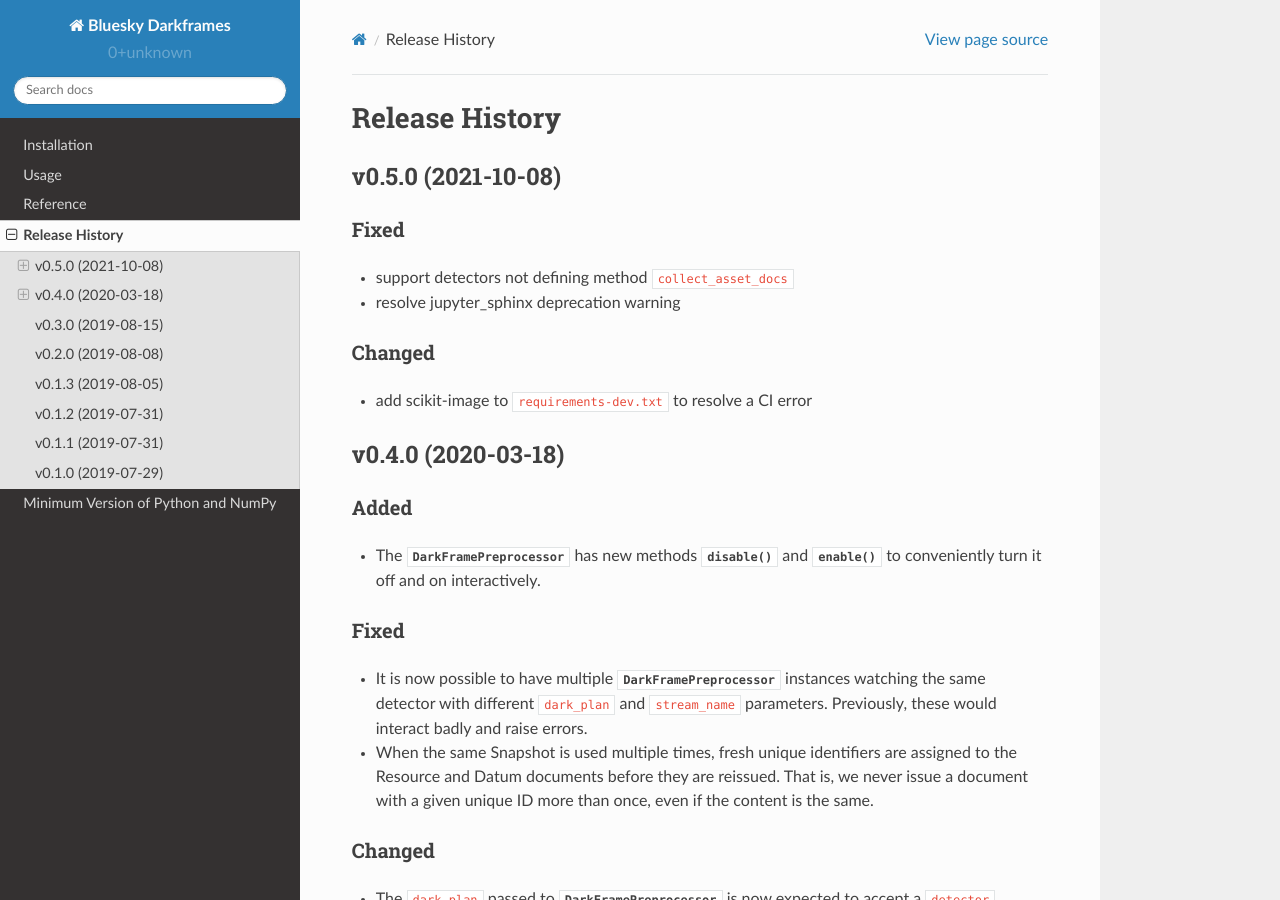
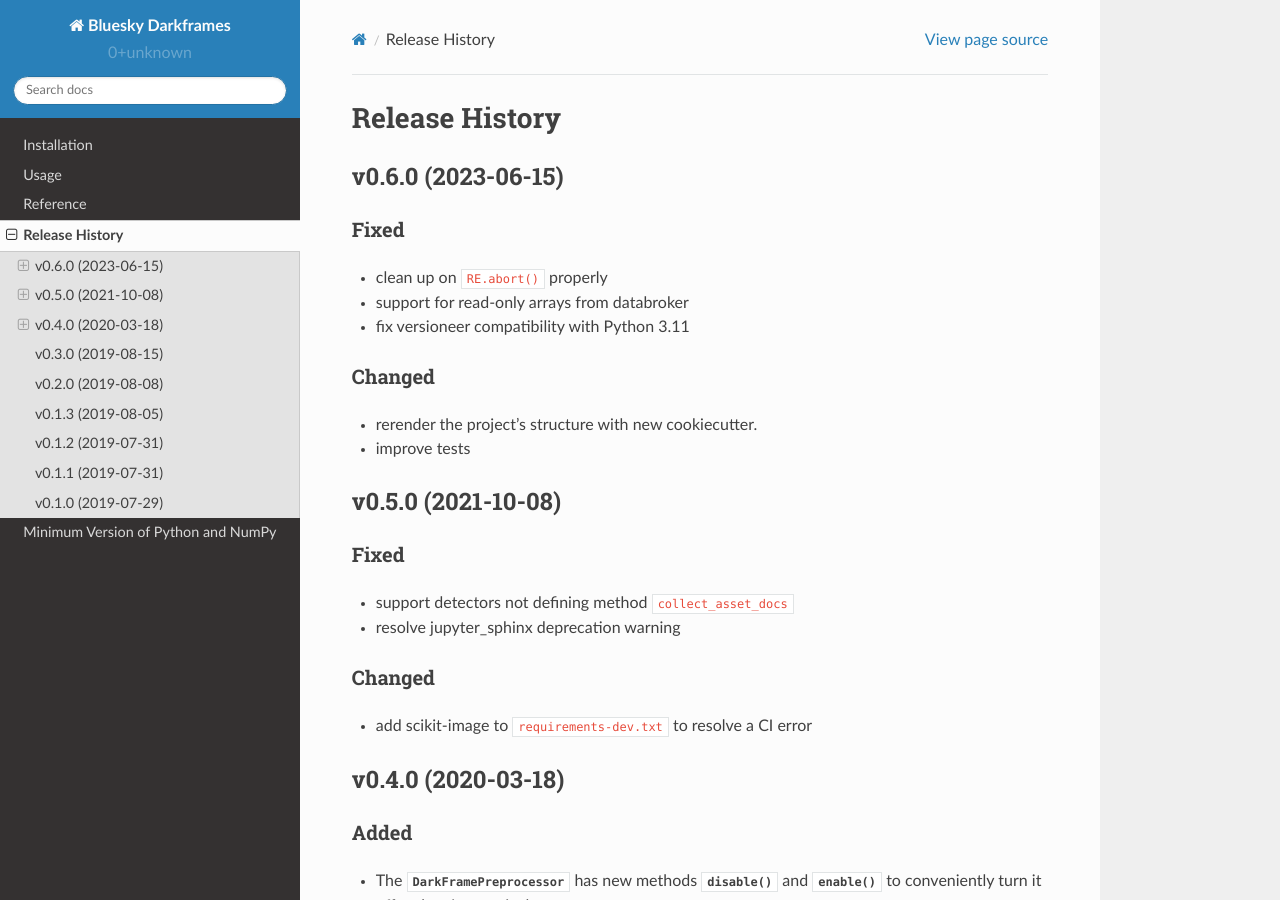
Before and after one commit to bluesky/bluesky-darkframes, a Sphinx documentation site: the page built from docs/source/release-history.rst, in a window 1280 px wide and 900 px high. Built offline with Sphinx 7.4.7 and the Read the Docs theme 2.0.0, drawn with Linux system fonts in a browser that asks for light colours.

Commit message:
DOC: release notes for v0.6.0

```diff
--- a/docs/source/release-history.rst
+++ b/docs/source/release-history.rst
@@ -1,6 +1,21 @@
 ===============
 Release History
 ===============
+
+v0.6.0 (2023-06-15)
+-------------------
+
+Fixed
++++++
+* clean up on ``RE.abort()`` properly
+* support for read-only arrays from databroker
+* fix versioneer compatibility with Python 3.11
+
+Changed
+++++++++
+* rerender the project's structure with new cookiecutter.
+* improve tests
+
 
 v0.5.0 (2021-10-08)
 -------------------
```
Also changed, not shown: 1 other file.
